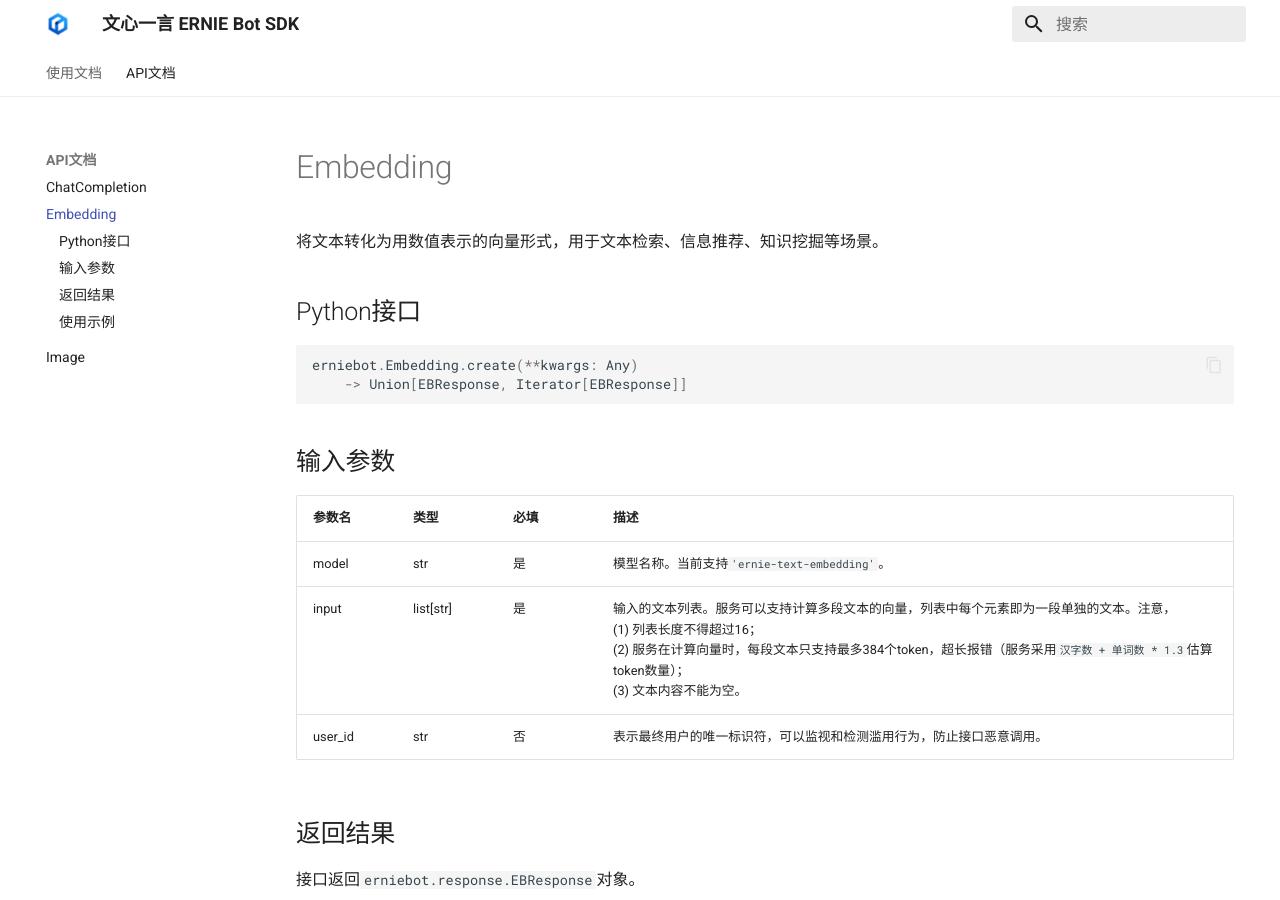
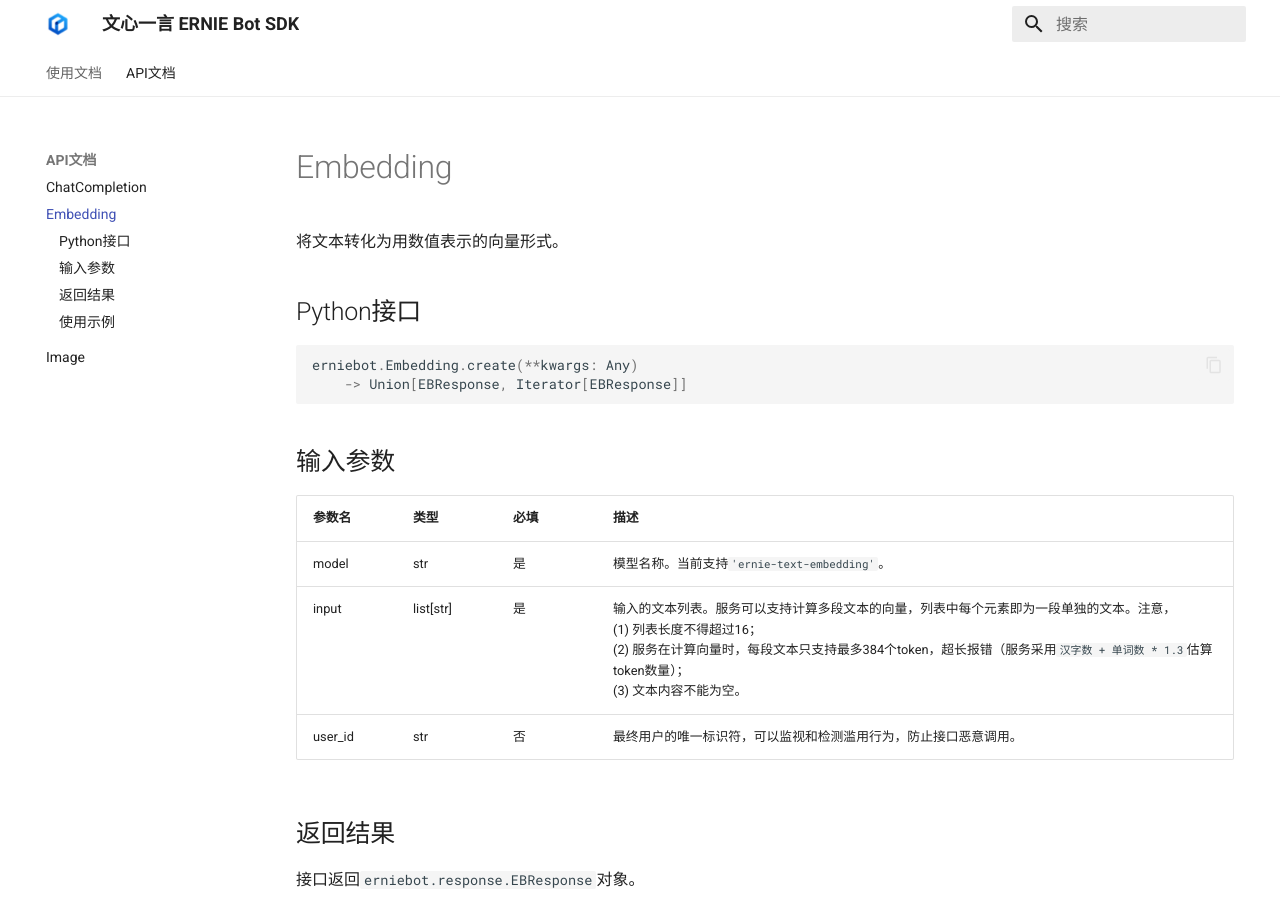
Before and after one commit to PaddlePaddle/ERNIE-SDK, an MkDocs documentation site: the page built from docs/api_reference/embedding.md, in a window 1280 px wide and 900 px high. Built offline with MkDocs 1.6.1 and Material for MkDocs 9.7.7, drawn with Linux system fonts in a browser that asks for light colours.

Commit message:
Fix docs

```diff
--- a/docs/api_reference/embedding.md
+++ b/docs/api_reference/embedding.md
@@ -1,6 +1,6 @@
 # Embedding
 
-将文本转化为用数值表示的向量形式，用于文本检索、信息推荐、知识挖掘等场景。
+将文本转化为用数值表示的向量形式。
 
 ## Python接口
 
@@ -15,7 +15,7 @@ erniebot.Embedding.create(**kwargs: Any)
 | :--- | :--- | :------- | :---- |
 | model  | str | 是 | 模型名称。当前支持`'ernie-text-embedding'`。 |
 | input | list[str] | 是 | 输入的文本列表。服务可以支持计算多段文本的向量，列表中每个元素即为一段单独的文本。注意， <br>(1) 列表长度不得超过16； <br>(2) 服务在计算向量时，每段文本只支持最多384个token，超长报错（服务采用`汉字数 + 单词数 * 1.3`估算token数量）； <br>(3) 文本内容不能为空。 |
-| user_id | str | 否 | 表示最终用户的唯一标识符，可以监视和检测滥用行为，防止接口恶意调用。 |
+| user_id | str | 否 | 最终用户的唯一标识符，可以监视和检测滥用行为，防止接口恶意调用。 |
 
 ## 返回结果
 
@@ -63,8 +63,8 @@ erniebot.Embedding.create(**kwargs: Any)
 | 字段名 | 类型 | 描述 |
 | :--- | :---- | :---- |
 | rcode | int | HTTP响应状态码。 |
-| data | list[dict] | 向量计算结果，列表中元素个数与输入的文本个数一致。列表中的元素均为dict，包含如下键值对：<br>`object`：固定为`'embedding'`； <br>`embedding`：384维的向量结果； <br>`index`：序号。 |
-| usage | dict | 输入输出token统计信息。token数量采用如下公式估算：`token数 = 汉字数 + 单词数 * 1.3`。<br>`prompt_tokens/total_tokens`：输入token数量。 |
+| data | list[dict] | 向量计算结果，列表中元素个数与输入的文本个数一致。列表中的元素均为dict，包含如下键值对： <br>`object`：固定为`'embedding'`； <br>`embedding`：384维的向量结果； <br>`index`：序号。 |
+| usage | dict | 输入输出token统计信息。token数量采用如下公式估算：`token数 = 汉字数 + 单词数 * 1.3`。 <br>`prompt_tokens/total_tokens`：输入token数量。 |
 
 假设`resp`为一个`erniebot.response.EBResponse`对象，字段的访问方式有2种：`resp['data']`或`resp.data`均可获取`data`字段的内容。此外，可以使用`resp.get_result()`获取响应中的“主要结果”。对于此接口来说，`resp.get_result()`返回一个Python list，其中顺序包含每段输入文本的向量结果。
 
```
Also changed, not shown: docs/api_reference/chat_completion.md (+16 -16 lines), docs/api_reference/image.md (+3 -3 lines).
